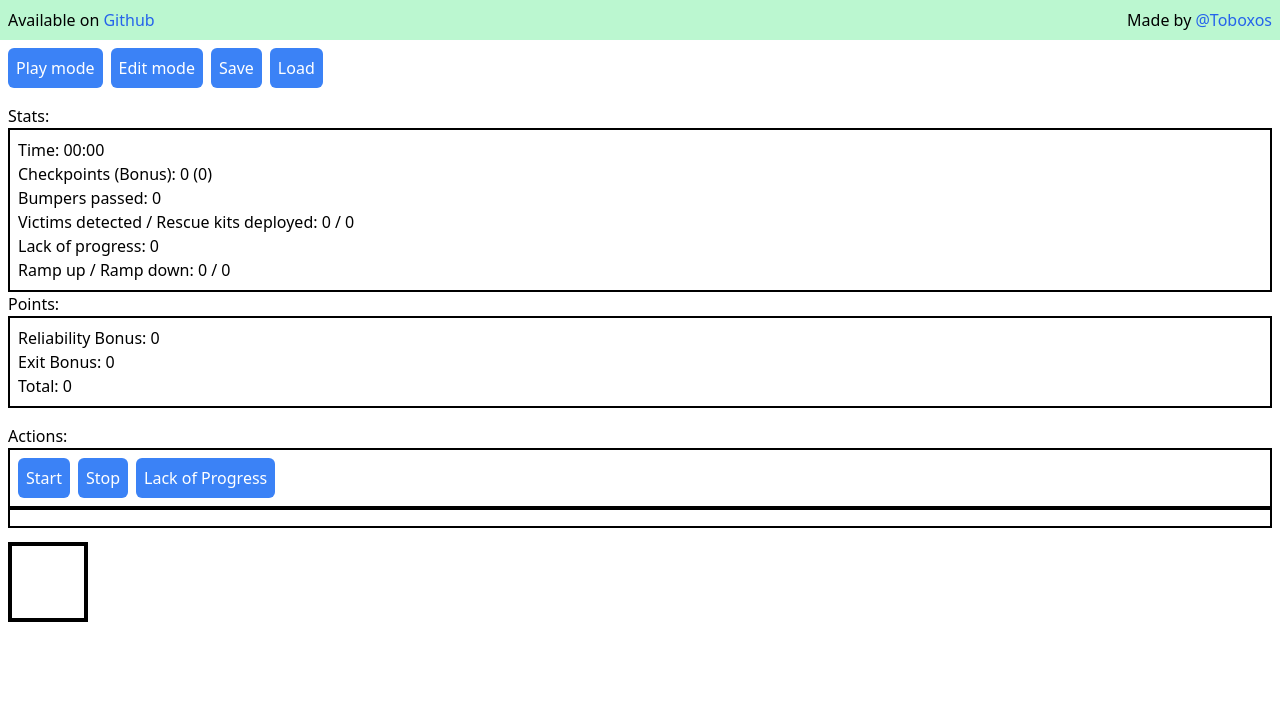
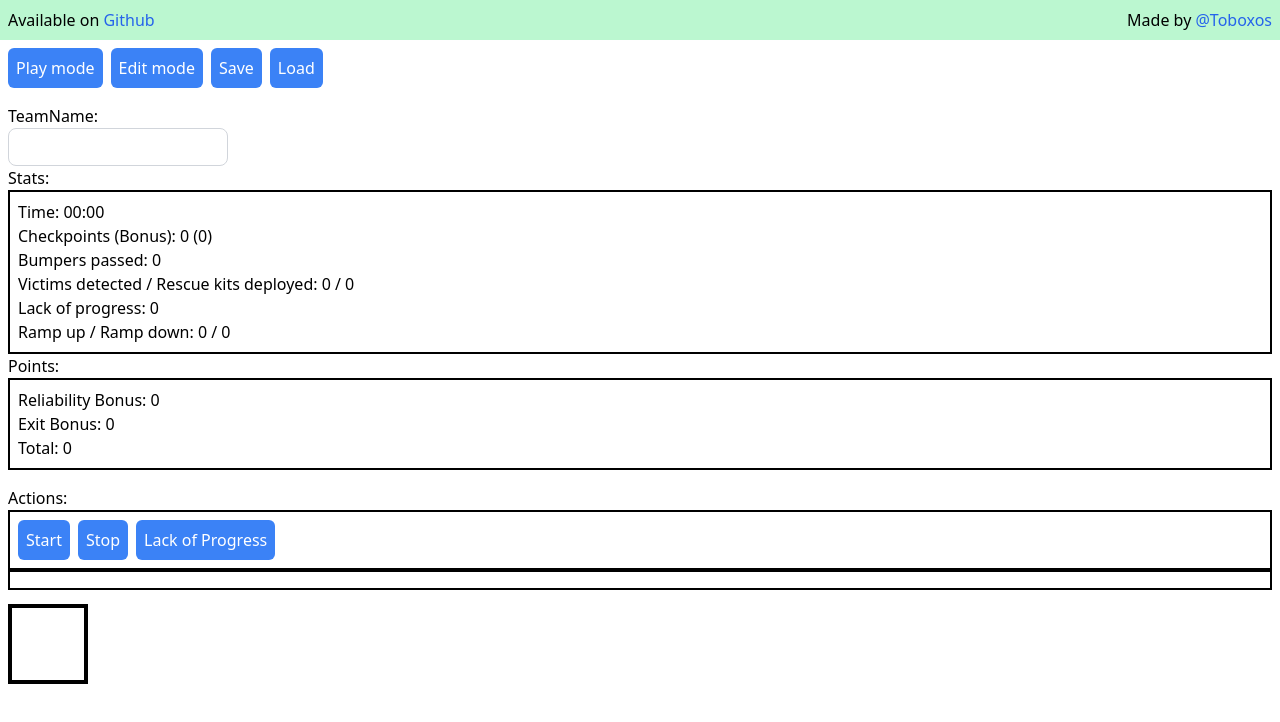
Before and after one commit to Toboxos/rcj-maze-entry-editor, a Vue app: page / in a window 1280 px wide. Shown: the top 722 px of the page. Built offline with nearby package versions, Linux system fonts and the light colour scheme.

Commit message:
Added input field for teamname

```diff
--- a/src/components/Maze.vue
+++ b/src/components/Maze.vue
@@ -49,6 +49,11 @@
 
     <!-- Playmode stats -->
     <div class="p-2" v-if="!editMode">
+      <div>TeamName:</div>
+      <div>
+        <input type="text" class="border border-gray-300 text-gray-900 text-sm rounded-lg p-2">
+      </div>
+
       <div>Stats:</div>
       <div class="p-2 border-2 border-black">
         <div>Time: {{ scoring.timeFormatted }}</div>
```
